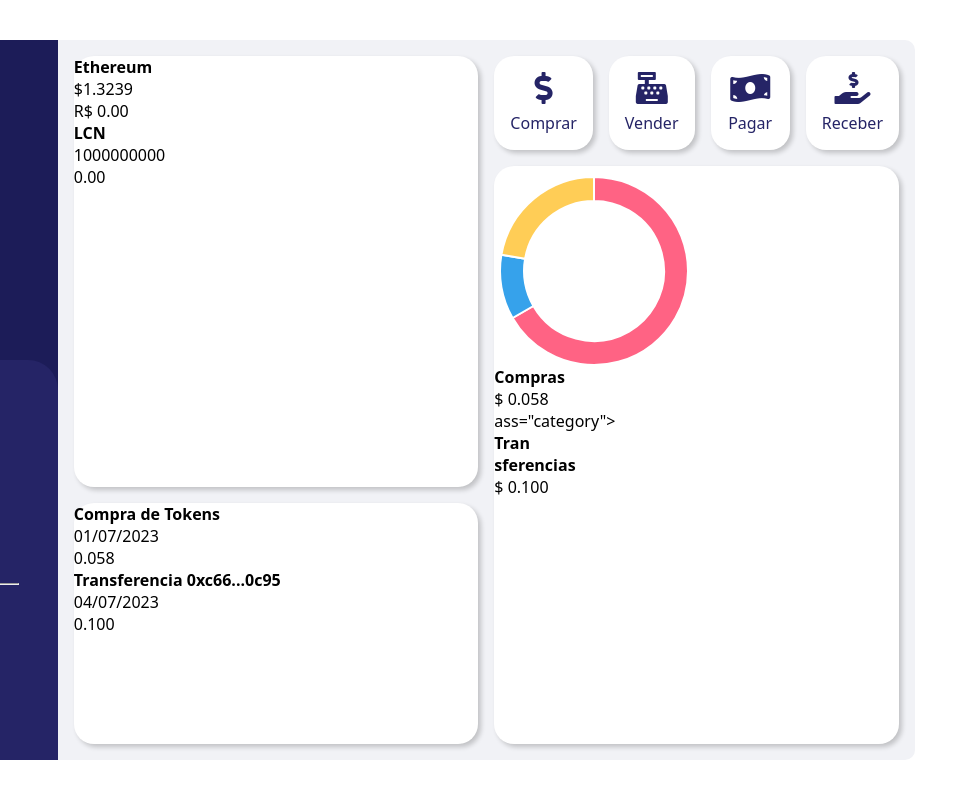
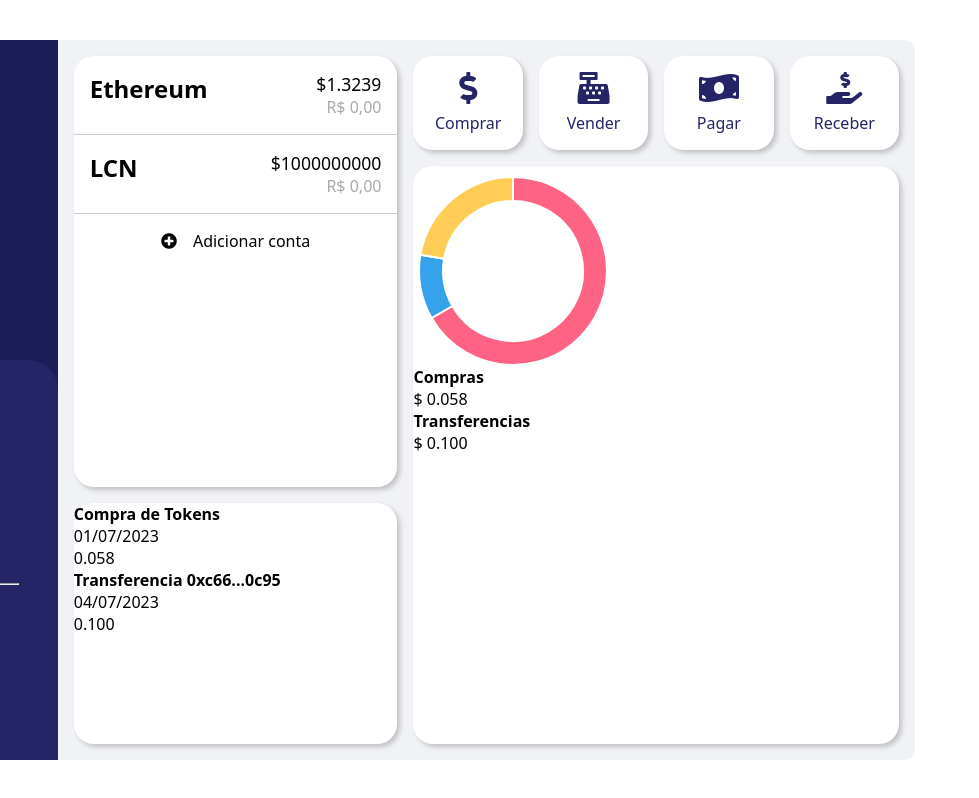
Before and after one commit to leonardoanthony/cryptofinance_bank, a website: page src/index.html in a window 1280 px wide. Shown: the full height of the page, 301-1280 px from the left. Drawn offline with nearby package versions, Linux system fonts and the light colour scheme.

Commit message:
:lipstick: style: Sessão de contas

```diff
--- a/src/css/style.css
+++ b/src/css/style.css
@@ -105,13 +105,42 @@ img{
     "accounts actions" 1fr
     "accounts chart" 4fr
     "transactions chart" 3fr
-    / 1fr 1fr;
+    / 1fr 1.5fr;
 }
 
 .accounts{
     grid-area: accounts;
+}
 
+.account{
+    display: flex;
+    padding: 1em;
+
+    align-items: start;
+    justify-content: space-between;
+
+    border-bottom: 1px solid #ccc;
 }
+
+.account div{
+    text-align: right;
+}
+
+.account .balance{
+    font-size: 1.1em;
+}
+
+.account .value{
+    color: #aaa;
+}
+
+.account.add{
+    border-bottom: none;
+    align-items: center;
+    justify-content: center;
+    gap: 1em;
+}
+
 .transactions{
     grid-area: transactions;
 }
@@ -146,6 +175,6 @@ img{
     background-color: rgb(255, 255, 255);
     border-radius: 20px;
     box-shadow: 3px 3px 5px rgba(0, 0, 0, 0.2);
-    min-height: 100%;
+    height: 100%;
     width: 100%;
 }
--- a/src/index.html
+++ b/src/index.html
@@ -33,14 +33,22 @@
                 <div class="accounts">
                     <div class="card">
                         <div class="account">
-                            <h4>Ethereum</h4>
-                            <p>$1.3239</p>
-                            <p>R$ 0.00</p>
+                            <h2>Ethereum</h2>
+                            <div>
+                                <p class="balance">$1.3239</p>
+                                <p class="value">R$ 0,00</p>
+                            </div>
                         </div>
                         <div class="account">
-                            <h4>LCN</h4>
-                            <p>1000000000</p>
-                            <p>0.00</p>
+                            <h2>LCN</h2>
+                            <div>
+                                <p class="balance">$1000000000</p>
+                                <p class="value">R$ 0,00</p>
+                            </div>
+                        </div>
+                        <div class="account add">
+                            <i class="fas fa-plus-circle"></i>
+                            <p>Adicionar conta</p>
                         </div>
                     </div>
                 </div>
@@ -72,9 +80,9 @@
                         <div class="category">
                             <h4>Compras</h4>
                             <p>$ 0.058</p>
-                        </div><p>
-                        <div cl<p>ass="category">
-                            <h4>Tran<p>sferencias</h4>
+                        </div>
+                        <div class="category">
+                            <h4>Transferencias</h4>
                             <p>$ 0.100</p>
                         </div>
                     </div>
```
